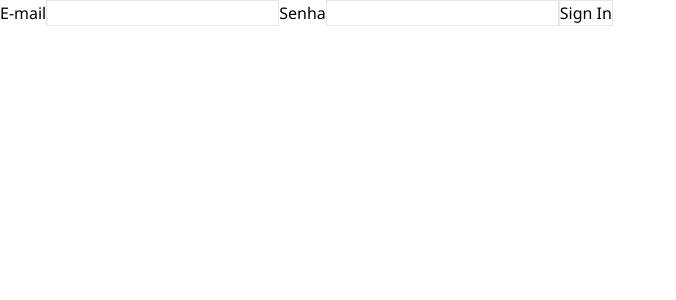
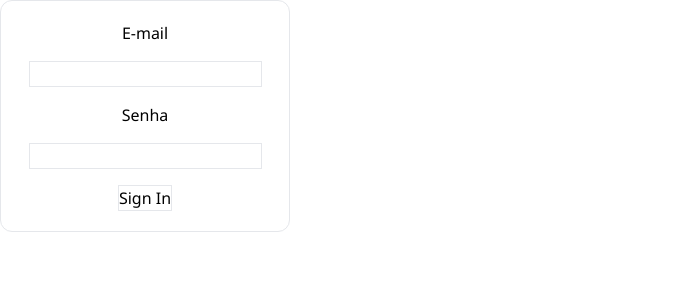
Before and after one commit to jessicapinheiro-s/react-context, a React (Create React App) app: page /pages/signIn in a window 1280 px wide. Shown: the top 300 px of the page, without its empty margins (0-676 px from the left). Built offline with nearby package versions, Linux system fonts and the light colour scheme.

Commit message:
configurando componente do formulário

```diff
--- a/src/App.tsx
+++ b/src/App.tsx
@@ -15,7 +15,7 @@ const themeStyles = {
 function App() {
   const { valueTheme } = UseMyThemeContext();
   return (
-    <div style={themeStyles[valueTheme]} >
+    <div style={themeStyles[valueTheme]} className='h-full' >
       <Routes>
         <Route path="/" element={<Home />} />
         <Route path="/pages/sobre" element={<Sobre />} />
--- /dev/null
+++ b/src/components/Form.tsx
@@ -0,0 +1,16 @@
+export default function Form() {
+
+    return (
+        <form action="/submit" className="items-center w-52 flex flex-col py-[20px] px-[40px] border rounded-xl gap-4">
+            <label htmlFor="inEmail">E-mail</label>
+            <input id="inEmail" type="email" className="border" />
+
+            <label htmlFor="inSenha">Senha</label>
+            <input id="inSenha" type="password" className="border" />
+
+            <button type="submit" className="border">Sign In</button>
+        </form>
+
+
+    )
+}
--- a/src/pages/home.tsx
+++ b/src/pages/home.tsx
@@ -10,7 +10,7 @@ import Footer from '../components/footer';
 function Home() {
 
     return (
-        <div className='h-full'>
+        <div>
             <Header />
             <ContainerBig Title={"Home"} Description={"This is a home page wich the principal function is.."} />
             <div className="flex justify-between mx-40 mb-2.5">
--- a/src/pages/login.tsx
+++ b/src/pages/login.tsx
@@ -1,3 +1,4 @@
+import Form from "../components/Form";
 import { UseMyThemeContext } from "../contexts/theme-context"
 
 export default function Login() {
@@ -7,11 +8,10 @@ export default function Login() {
     };
     const { valueTheme } = UseMyThemeContext();
     return (
-        <form action="">
-            <input type="email"  className="border"/>
-            <input type="password" className="border" />
-            <button type="submit" className="border">Login</button>
-        </form>
+        <div className="items-center flex flex-col justify-center h-full">
+            <Form />
+        </div>
+
 
     )
 }
--- a/src/pages/signIn.tsx
+++ b/src/pages/signIn.tsx
@@ -1,13 +1,9 @@
+import Form from "../components/Form";
+
 export default function SignIn() {
 
     return (
-        <form action="">
-            <label htmlFor="">E-mail</label>
-            <input type="email"  className="border"/>
-            <label htmlFor="">Senha</label>
-            <input type="password" className="border" />
-            <button type="submit" className="border">Sign In</button>
-        </form>
+        <Form/>
 
     )
 }
```
